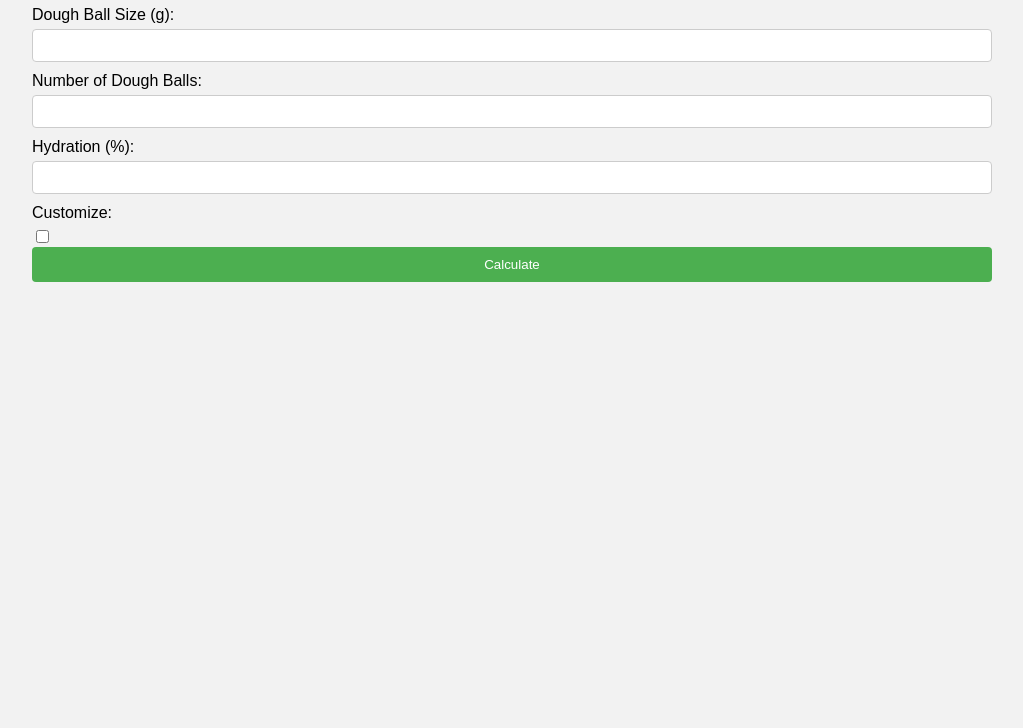
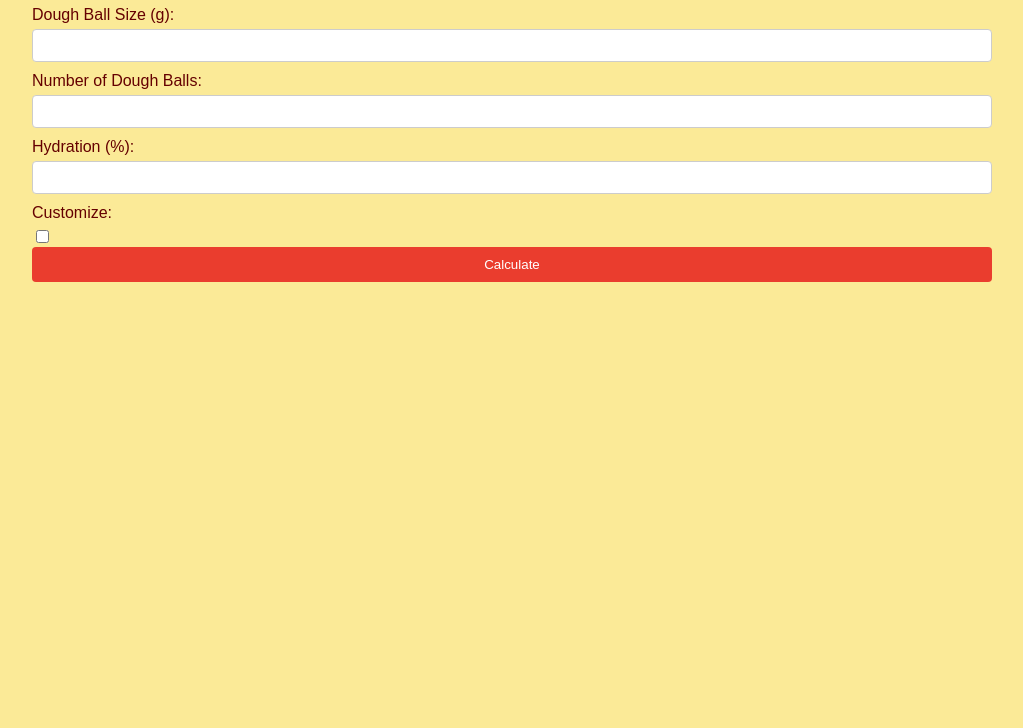
Before and after one commit to cipriani14/doughcalculator, a plain HTML site: page index.html in a window 1280 px wide. Shown: the part 72-800 px from the top of the page, without its empty margins (128-1151 px from the left). Drawn offline with Linux system fonts and the light colour scheme.

Commit message:
Update styles.css
Cause Justin said to.. again.

```diff
--- a/styles.css
+++ b/styles.css
@@ -2,12 +2,18 @@ body {
     font-family: Arial, sans-serif;
     margin: 0;
     padding: 0;
-    background-color: #f2f2f2;
+    background-color: #fbea97;
 }
 
 h1 {
     text-align: center;
     margin-top: 20px;
+}
+
+.container {
+    display: block;
+    max-width: 960px;
+    margin: 0 auto;
 }
 
 .calculator {
@@ -19,14 +25,10 @@ h1 {
     padding: 20px;
 }
 
-.container {
-    display: block;
-    max-width: 960px;
-    margin: 0 auto;
-}
 label {
     display: block;
     margin-bottom: 5px;
+    color: rgb(101, 0, 0);
 }
 
 input[type="number"] {
@@ -40,7 +42,7 @@ input[type="number"] {
 
 button {
     width: 100%;
-    background-color: #4CAF50;
+    background-color: #ea3d2e;
     color: white;
     padding: 10px;
     border: none;
@@ -49,7 +51,7 @@ button {
 }
 
 button:hover {
-    background-color: #45a049;
+    background-color: rgb(101, 0, 0);
 }
 
 #results {
```
